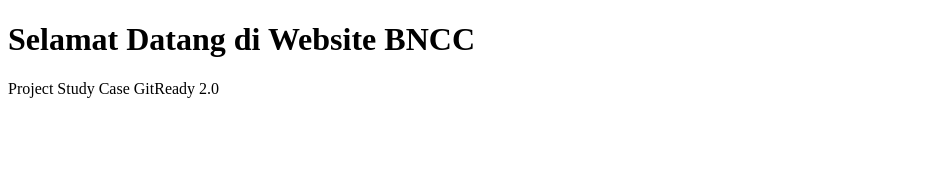
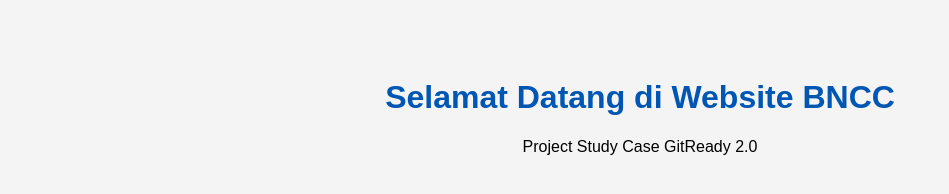
Before and after one commit to irlan7/gitready-bncc-landing-page, a plain HTML site: page index.html in a window 1280 px wide. Shown: the whole page, without its empty margins (0-949 px from the left). Drawn offline with Linux system fonts and the light colour scheme.

Commit message:
feat: add style.css and link to index.html

```diff
--- a/index.html
+++ b/index.html
@@ -4,6 +4,7 @@
   <meta charset="UTF-8">
   <meta name="viewport" content="width=device-width, initial-scale=1.0">
   <title>BNCC Landing Page</title>
+  <link rel="stylesheet" href="style.css">
 </head>
 <body>
   <h1>Selamat Datang di Website BNCC</h1>
--- /dev/null
+++ b/style.css
@@ -0,0 +1,9 @@
+body {
+  font-family: Arial, sans-serif;
+  background-color: #f4f4f4;
+  text-align: center;
+  padding-top: 50px;
+}
+h1 {
+  color: #0056b3;
+}
```
